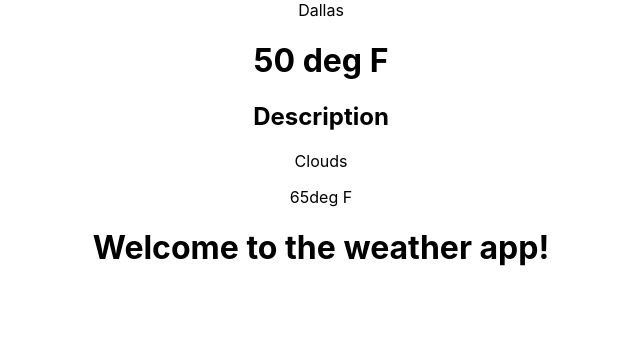
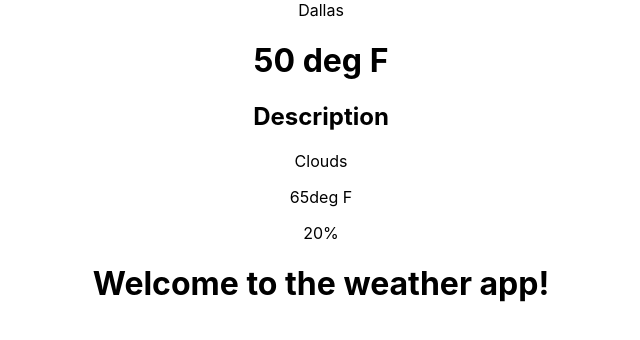
Before and after one commit to RiniJ7/weather-app-api, a React (Create React App) app: page / in a window 1280 px wide. Shown: the top 340 px of the page, without its empty margins (319-959 px from the left). Built offline with nearby package versions, Linux system fonts and the light colour scheme.

Commit message:
component added

```diff
--- a/src/App.js
+++ b/src/App.js
@@ -25,6 +25,9 @@ const url = `api.openweathermap.org/data/2.5/weather?lat={lat}&lon={lon}&appid=f
   <div className="feels">
     <p>65deg F</p>
   </div>
+  <div className="humidity">
+    <p>20%</p>
+  </div>
  </div>
         <h1>Welcome to the weather app!</h1>
 
```
